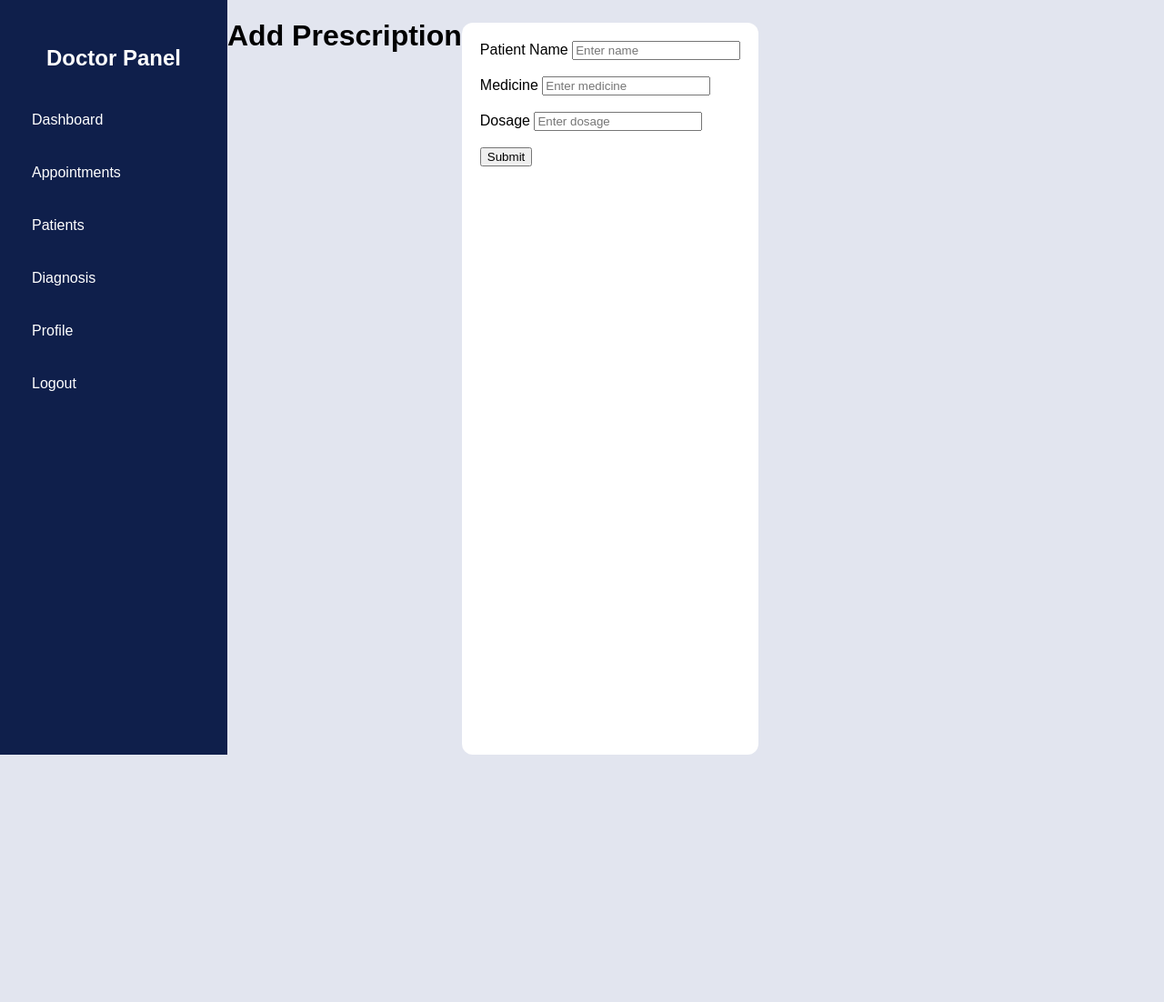
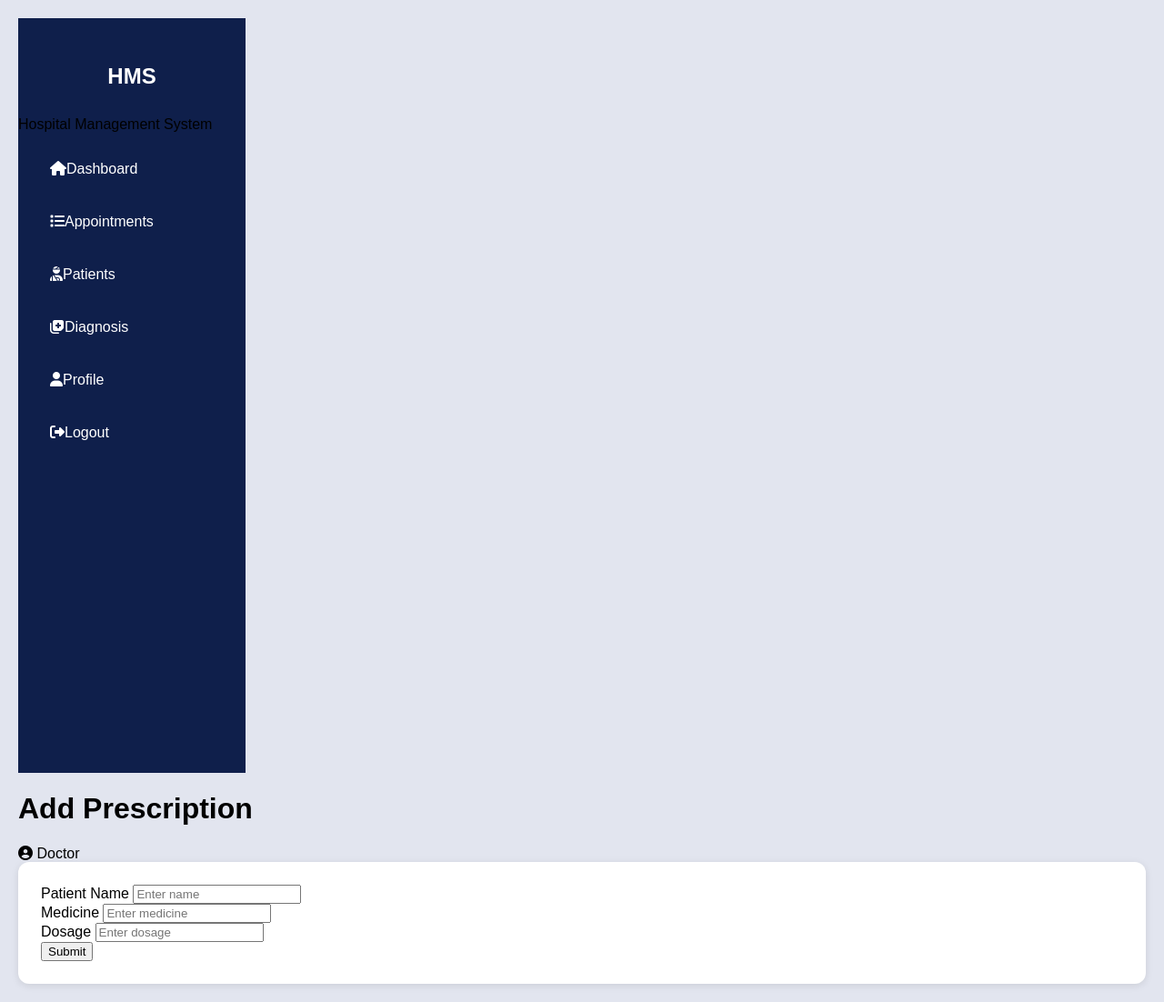
Before and after one commit to AngelinaAnnaAntony/Hospital_Management_System, a Flask app: template templates/add_pres.html in a window 1280 px wide. Shown: the whole page at 91% size. Before the commit the page ends 830 px from the top, so only its background shows below. Run offline with Flask 3, Linux system fonts and the light colour scheme; the template is opened without the code that fills it, so the values that code supplies are empty.

Commit message:
Update add_pres.html

```diff
--- a/templates/add_pres.html
+++ b/templates/add_pres.html
@@ -5,32 +5,52 @@
     <meta name="viewport" content="width=device-width, initial-scale=1.0">
     <title>Document</title>
      <link rel="stylesheet" href="../static/doctor_dashboard.css">
+     <link rel="stylesheet"
+          href="https://cdnjs.cloudflare.com/ajax/libs/font-awesome/6.5.1/css/all.min.css">
 </head>
 <body>
+    <div class="main">
          <div class="sidebar">
-        <h2>Doctor Panel</h2>
-
-        <a href="doctor_dashboard.html">Dashboard</a>
-        <a href="view_appointments.html">Appointments</a>
-        <a href="view_patients.html">Patients</a>
-        <a href="diagnosis.html">Diagnosis</a>
-        <a href="view_profile.html">Profile</a>
-        <a href="logout.html">Logout</a>
+             <div class="logo">
+                <h2>HMS</h2
+                <p>Hospital Management System</p>
              </div>
+            <div class="menu">
+                <a href="doctor_dashboard.html"><i class="fa-solid fa-house"></i>Dashboard</a>
+                <a href="view_appointments.html"><i class="fa-solid fa-list"></i>Appointments</a>
+                <a href="view_patients.html"><i class="fa-solid fa-user-injured"></i>Patients</a>
+                <a href="diagnosis.html"><i class="fa-solid fa-notes-medical"></i>Diagnosis</a>
+                <a href="view_profile.html"><i class="fa-solid fa-user"></i>Profile</a>
+                <a href="logout.html"><i class="fa-solid fa-right-from-bracket"></i>Logout</a>
+            </div>
+    </div>
+        <div class="content">
             <h1>Add Prescription</h1>
-    <div class="section">
+            <div class="profile">
+                <i class="fa-solid fa-user-circle"></i>
+                Doctor
+            </div>
+        </div>
+    <div class="card">
     <form method="POST">
+        <div class="form-row">
+            <div class="form-group">
                 <label>Patient Name</label>
                 <input type="text" name="patient" placeholder="Enter name">
-        <br><br>
+            </div>
+        </div>
+        <div class="form-group">
             <label>Medicine</label>
             <input type="text" name="medicine" placeholder="Enter medicine">
-        <br><br>
+        </div>
+        <div class="form-group">
             <label>Dosage</label>
             <input type="text" name="dosage" placeholder="Enter dosage">
-        <br><br>
-        <button type="submit">Submit</button>
+        </div>
+        <button type="submit" class="btn">Submit</button>
     </form>
+</div>
+</div>
 </div>
 </body>
 </html>
```
Lines whose indentation alone changed are shown as unchanged.
